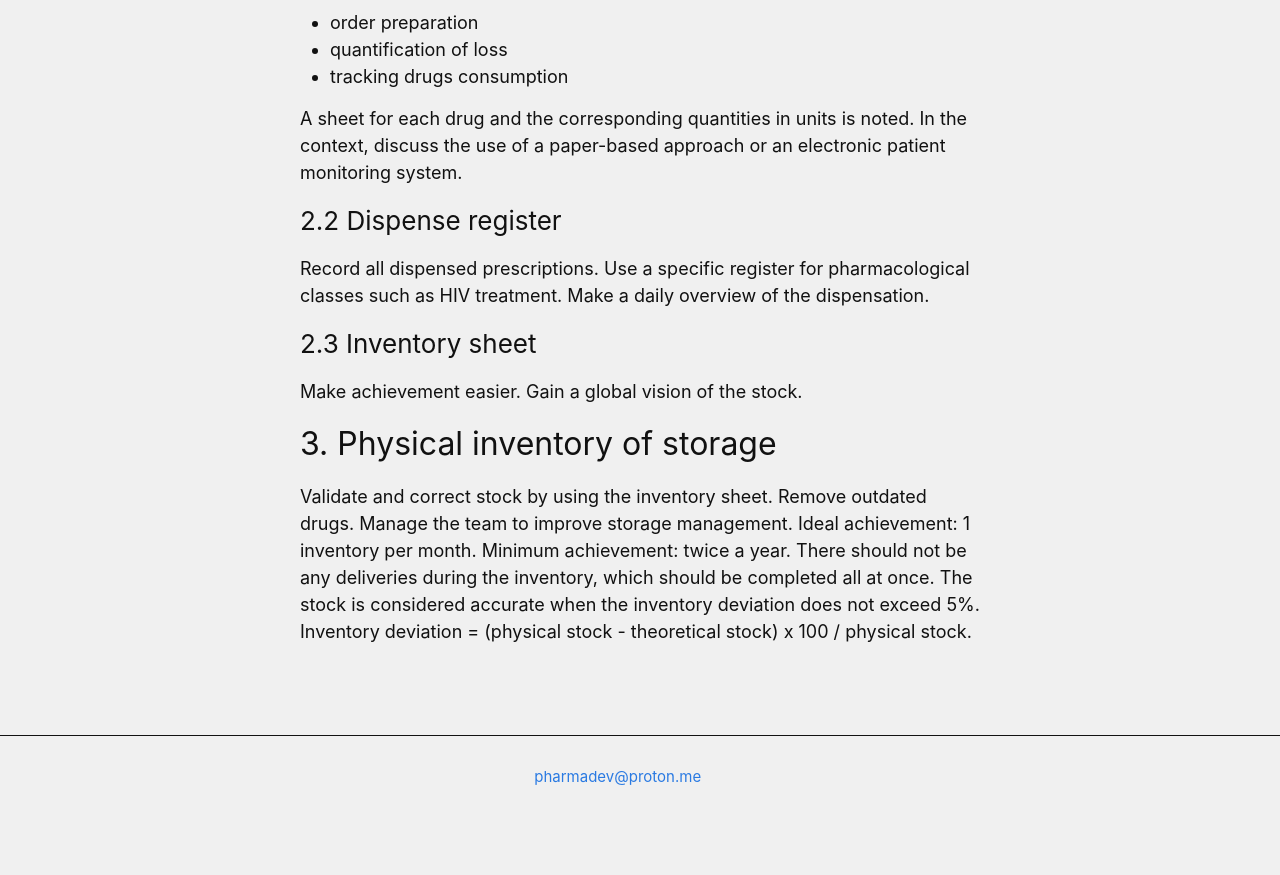
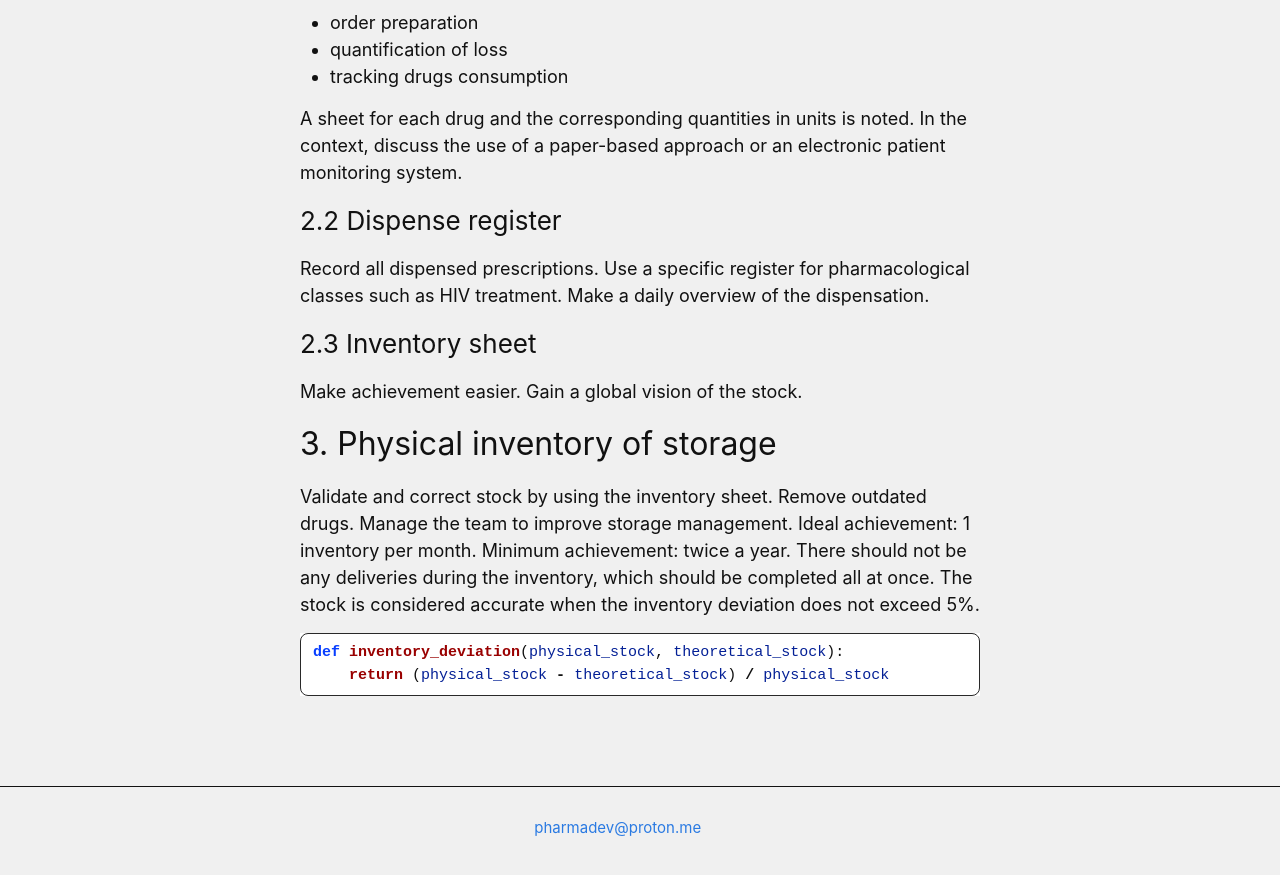
Before and after one commit to CMagnac/CMagnac-first-blog, a Jekyll site: the page built from _posts/2023-01-07-storage-management.md, in a window 1280 px wide and 900 px high, scrolled down 2597 px. Shown: the top 875 px of the window. Built offline with Jekyll 4.4.1, drawn with Linux system fonts in a browser that asks for light colours; before the commit the page ends 3446 px from its top, so only the background shows below that; some of the changed text lies outside the part shown.

Commit message:
Udpate and rename last post

````diff
--- a/_posts/2023-01-05-storage-management.md
+++ b/_posts/2023-01-07-storage-management.md
@@ -87,4 +87,8 @@ Ideal achievement: 1 inventory per month.
 Minimum achievement: twice a year.
 There should not be any deliveries during the inventory, which should be completed all at once.
 The stock is considered accurate when the inventory deviation does not exceed 5%.
-Inventory deviation = (physical stock - theoretical stock) x 100 / physical stock.
+
+```python
+def inventory_deviation(physical_stock, theoretical_stock):
+    return (physical_stock - theoretical_stock) / physical_stock
+```
````
Also changed, not shown: other parts of _posts/2023-01-07-storage-management.md (+1 -1 lines).
